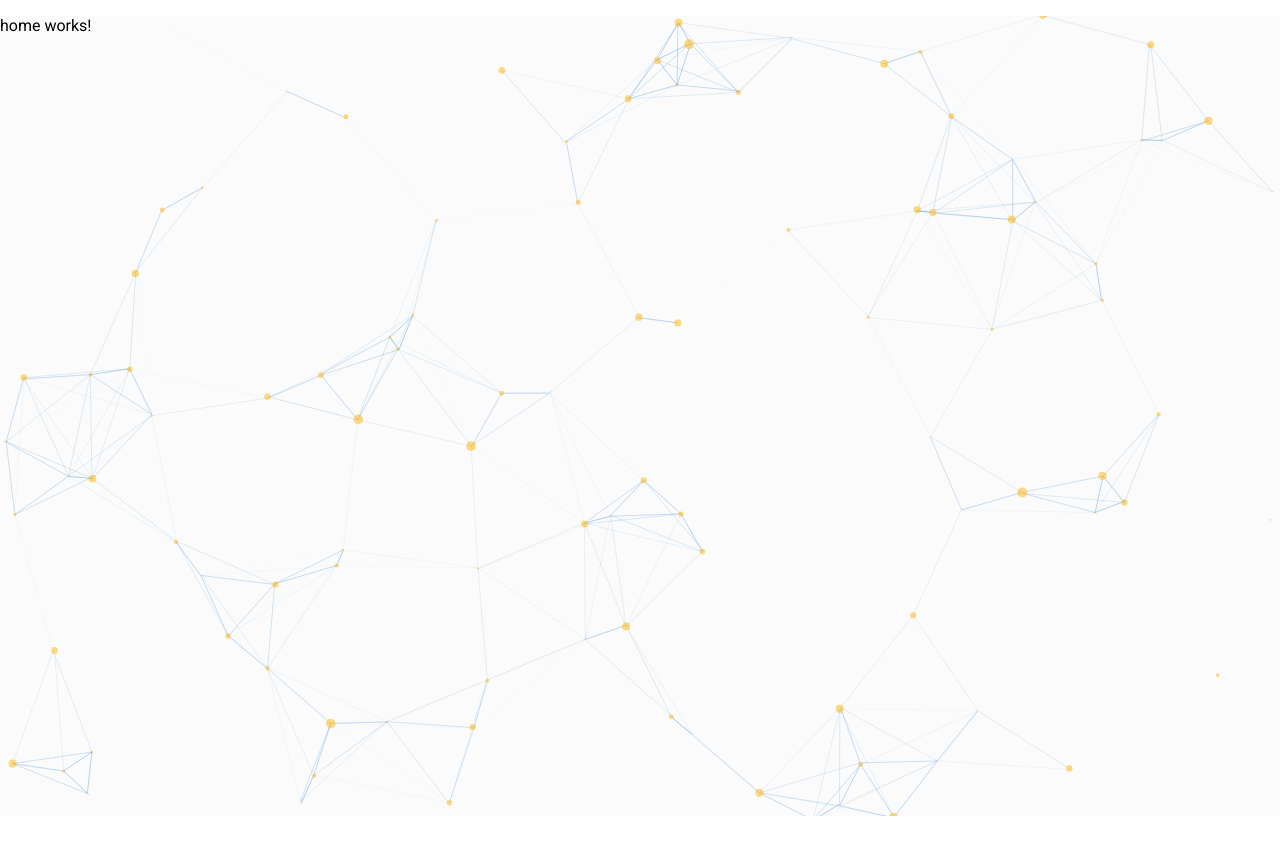
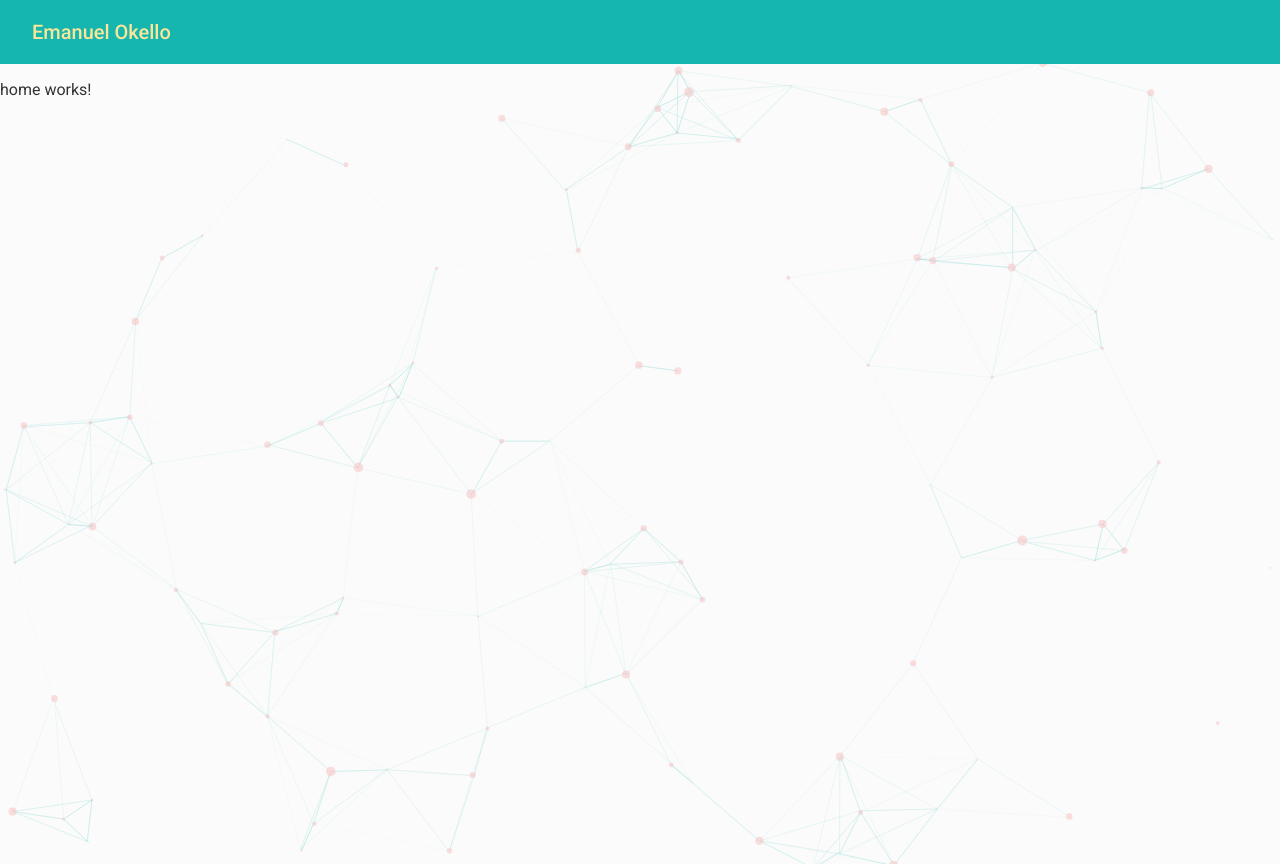
Before and after one commit to oxenprogrammer/portfolio-client, an Angular app: page /home in a window 1280 px wide. Before the commit the page ends 820 px from the top, so only its background shows below. Built offline with nearby package versions, Linux system fonts and the light colour scheme.

Commit message:
Feat(style): add custom design

```diff
--- a/src/app/app.component.html
+++ b/src/app/app.component.html
@@ -1,2 +1,7 @@
+<mat-toolbar color="primary">
+  <a mat-button routerLink="/home"
+    ><h1 class="header-color">Emanuel Okello</h1></a
+  >
+</mat-toolbar>
 <div id="particles-js"></div>
 <router-outlet></router-outlet>
--- a/src/assets/data/particles.json
+++ b/src/assets/data/particles.json
@@ -8,7 +8,7 @@
       }
     },
     "color": {
-      "value": "#FFB606"
+      "value": "#f9bdc0"
     },
     "shape": {
       "type": "circle",
@@ -48,7 +48,7 @@
     "line_linked": {
       "enable": true,
       "distance": 150,
-      "color": "#1A72D3",
+      "color": "#5bcbc8",
       "opacity": 0.4,
       "width": 1
     },
--- a/src/styles.scss
+++ b/src/styles.scss
@@ -8,11 +8,112 @@
 // Be sure that you only ever include this mixin once!
 @include mat-core();
 
+$mat-custom-primary: (
+  50: #e3f6f6,
+  100: #b9e9e7,
+  200: #8adad8,
+  300: #5bcbc8,
+  400: #38c0bc,
+  500: #15b5b0,
+  600: #12aea9,
+  700: #0fa5a0,
+  800: #0c9d97,
+  900: #068d87,
+  A100: #bafffb,
+  A200: #87fff8,
+  A400: #54fff6,
+  A700: #3bfff4,
+  contrast: (
+    50: #000000,
+    100: #000000,
+    200: #000000,
+    300: #000000,
+    400: #000000,
+    500: #000000,
+    600: #ffffff,
+    700: #ffffff,
+    800: #ffffff,
+    900: #ffffff,
+    A100: #000000,
+    A200: #000000,
+    A400: #000000,
+    A700: #000000,
+  ),
+);
+
+/* For use in src/lib/core/theming/_palette.scss */
+$mat-custom-accent: (
+  50: #fef7f7,
+  100: #fdebec,
+  200: #fcdee0,
+  300: #fbd1d3,
+  400: #fac7c9,
+  500: #f9bdc0,
+  600: #f8b7ba,
+  700: #f7aeb2,
+  800: #f6a6aa,
+  900: #f5989c,
+  A100: #ffffff,
+  A200: #ffffff,
+  A400: #ffffff,
+  A700: #ffffff,
+  contrast: (
+    50: #000000,
+    100: #000000,
+    200: #000000,
+    300: #000000,
+    400: #000000,
+    500: #000000,
+    600: #000000,
+    700: #000000,
+    800: #000000,
+    900: #000000,
+    A100: #000000,
+    A200: #000000,
+    A400: #000000,
+    A700: #000000,
+  ),
+);
+
+/* For use in src/lib/core/theming/_palette.scss */
+$mat-custom-secondary: (
+  50: #fffcf3,
+  100: #fef8e0,
+  200: #fdf3cc,
+  300: #fceeb7,
+  400: #fceaa7,
+  500: #fbe698,
+  600: #fae390,
+  700: #fadf85,
+  800: #f9db7b,
+  900: #f8d56a,
+  A100: #ffffff,
+  A200: #ffffff,
+  A400: #ffffff,
+  A700: #fffaeb,
+  contrast: (
+    50: #000000,
+    100: #000000,
+    200: #000000,
+    300: #000000,
+    400: #000000,
+    500: #000000,
+    600: #000000,
+    700: #000000,
+    800: #000000,
+    900: #000000,
+    A100: #000000,
+    A200: #000000,
+    A400: #000000,
+    A700: #000000,
+  ),
+);
+
 // Define the palettes for your theme using the Material Design palettes available in palette.scss
 // (imported above). For each palette, you can optionally specify a default, lighter, and darker
 // hue. Available color palettes: https://material.io/design/color/
-$portfolio-client-primary: mat-palette($mat-indigo);
-$portfolio-client-accent: mat-palette($mat-pink, A200, A100, A400);
+$portfolio-client-primary: mat-palette($mat-custom-primary);
+$portfolio-client-accent: mat-palette($mat-custom-accent, 500, 700, 900);
 
 // The warn palette is optional (defaults to red).
 $portfolio-client-warn: mat-palette($mat-red);
@@ -43,6 +144,7 @@ body {
 body {
   margin: 0;
   font-family: Roboto, "Helvetica Neue", sans-serif;
+  color: #323332;
 }
 #particles-js {
   position: absolute;
@@ -54,3 +156,6 @@ body {
   background-position: 50% 50%;
   z-index: -100;
 }
+.header-color {
+  color: #fbe698;
+}
```
